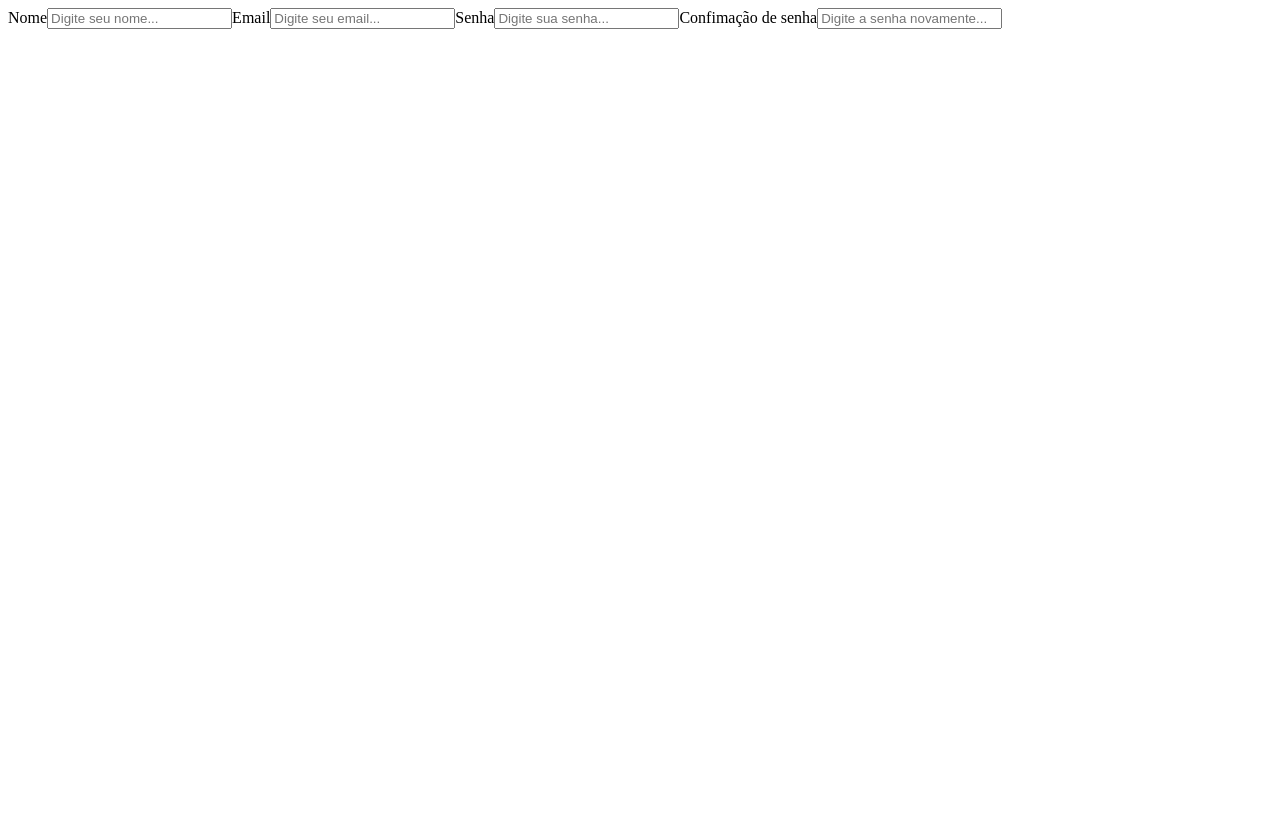
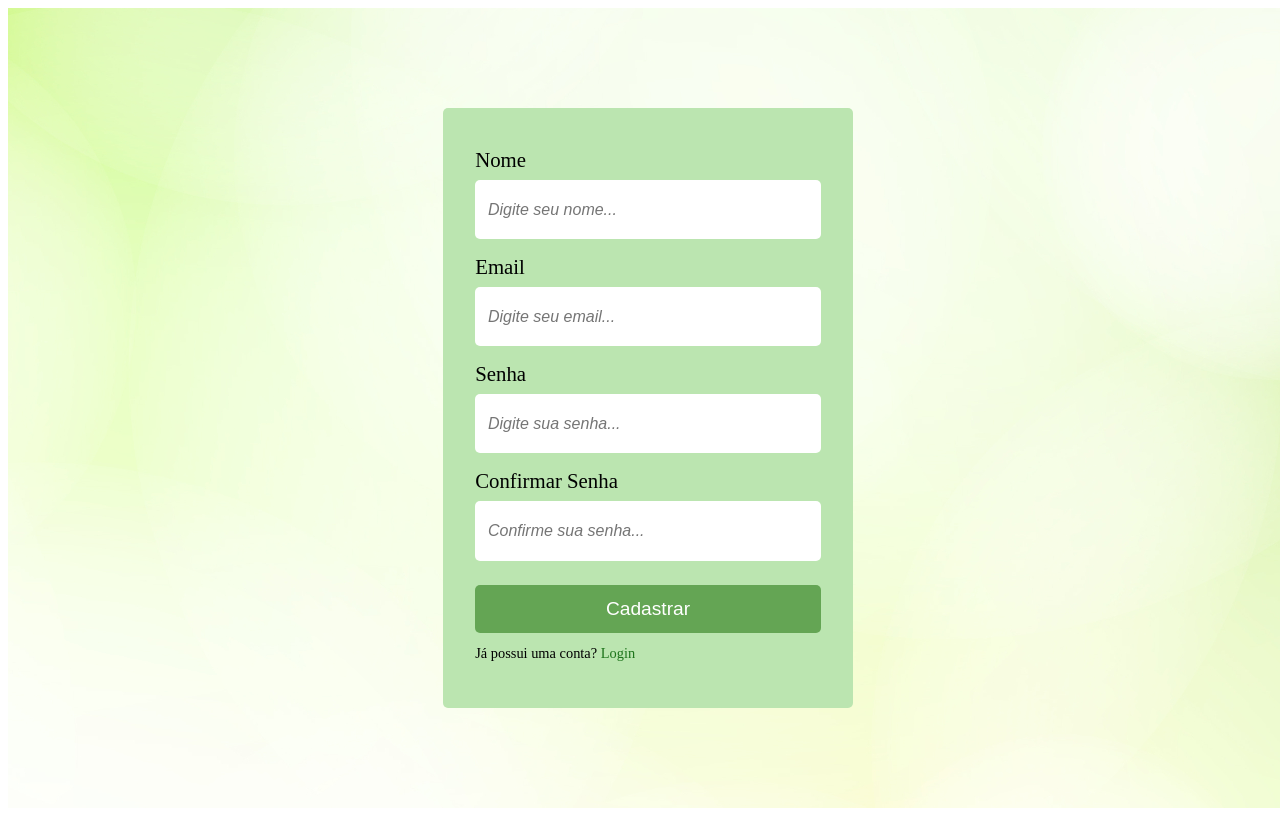
Before and after one commit to carlosMachado1/arvore-do-curso, a Next.js app in the folder arvore-do-curso-frontend/: page /cadastro in a window 1280 px wide. Built offline with nearby package versions, Linux system fonts and the light colour scheme.

Commit message:
Tela de cadastro finalizada.

```diff
--- a/arvore-do-curso-frontend/src/interfaces/cadastro.ts
+++ b/arvore-do-curso-frontend/src/interfaces/cadastro.ts
@@ -2,5 +2,5 @@ export interface CadastroForm {
     nome: string
     email: string
     senha: string
-    confirmSenha: string
+    confirmarSenha: string
 }
--- a/arvore-do-curso-frontend/src/pages/cadastro/index.tsx
+++ b/arvore-do-curso-frontend/src/pages/cadastro/index.tsx
@@ -2,62 +2,102 @@ import Head from "next/head"
 import Link from "next/link"
 import { CadastroForm } from "../../interfaces/cadastro"
 import { useForm, SubmitHandler } from "react-hook-form"
+import styles from "../../styles/pages/Cadastro.module.css"
+import { useRouter } from "next/router"
 
 export default function Cadastro() {
+    const router = useRouter()
     const {
         register,
         handleSubmit,
         formState: { errors },
     } = useForm<CadastroForm>()
-    const onSubmit: SubmitHandler<CadastroForm> = (data) => console.log(data)
+    const onSubmit: SubmitHandler<CadastroForm> = (data) => {
+        console.log(data)
+        router.push("/principal/cursos")
+
+    }
     return (
         <div>
             <Head>
                 <title>Cadastro de Usuário</title>
             </Head>
-            <div>
-                <form onSubmit={handleSubmit(onSubmit)}>
-                    <label>
-                        Nome
+            <div className={styles.container}>
+                <form onSubmit={handleSubmit(onSubmit)} className={styles.form}>
+                    <div className={styles.inputGroup}>
+                        <label htmlFor="nome" className={styles.label}>
+                            Nome
+                        </label>
                         <input
-                            {...register("nome", { required: true })}
+                            type="text"
+                            id="nome"
                             placeholder="Digite seu nome..."
+                            className={styles.input}
+                            {...register("nome", {
+                                required: true,
+                            })}
+                        />
+                    </div>
+
+                    <div className={styles.inputGroup}>
+                        <label htmlFor="email" className={styles.label}>
+                            Email
+                        </label>
+                        <input
                             type="text"
-                        />
-                    </label>
-
-                    <label>
-                        Email
-                        <input
+                            id="email"
+                            placeholder="Digite seu email..."
+                            className={styles.input}
                             {...register("email", {
                                 required: true,
                             })}
-                            placeholder="Digite seu email..."
-                            type="text"
                         />
-                    </label>
+                    </div>
 
-                    <label>
-                        Senha
+                    <div className={styles.inputGroup}>
+                        <label htmlFor="senha" className={styles.label}>
+                            Senha
+                        </label>
                         <input
-                            {...register("nome", {
+                            type="password"
+                            id="senha"
+                            placeholder="Digite sua senha..."
+                            className={styles.input}
+                            {...register("senha", {
                                 required: true,
                             })}
-                            placeholder="Digite sua senha..."
+                        />
+                    </div>
+
+                    <div className={styles.inputGroup}>
+                        <label htmlFor="senha" className={styles.label}>
+                            Confirmar Senha
+                        </label>
+                        <input
                             type="password"
-                        />
-                    </label>
-
-                    <label>
-                        Confimação de senha
-                        <input
-                            {...register("nome", {
+                            id="senha"
+                            placeholder="Confirme sua senha..."
+                            className={styles.input}
+                            {...register("confirmarSenha", {
                                 required: true,
                             })}
-                            placeholder="Digite a senha novamente..."
-                            type="password"
                         />
-                    </label>
+                    </div>
+
+                    <div className={styles.inputGroup}>
+                        <button type="submit" className={styles.button}>
+                            Cadastrar
+                        </button>
+                    </div>
+
+                    <div className={styles.more}>
+                        <p className={styles.moreText}>
+                            Já possui uma conta?{" "}
+                            <Link href="/">
+                                <a className={styles.moreLink}>Login</a>
+                            </Link>
+                        </p>
+                    </div>
                 </form>
             </div>
         </div>
--- /dev/null
+++ b/arvore-do-curso-frontend/src/styles/pages/Cadastro.module.css
@@ -0,0 +1,78 @@
+.container {
+    width: 100vw;
+    height: 100vh;
+    background-image: url("../../../public/images/Fundo.png");
+    display: flex;
+    flex-direction: row;
+    justify-content: center;
+    align-items: center;
+}
+
+.form {
+    background-color: #bbe5b0;
+    border-radius: 5px;
+    display: flex;
+    flex-direction: column;
+    padding: 2rem;
+}
+
+.label {
+    display: block;
+    font-size: 1.3rem;
+    font-weight: 500;
+    width: fit-content;
+}
+
+.input {
+    width: 20rem;
+    height: 2.1rem;
+    font-size: 1rem;
+    font-weight: 300;
+    outline: none;
+    border: none;
+    padding: 0.8rem;
+    margin-top: 0.5rem;
+    border-radius: 5px;
+}
+
+.input::placeholder {
+    font-weight: 400;
+    font-style: italic;
+}
+
+.inputGroup {
+    display: flex;
+    flex-direction: column;
+    margin: 0.5rem 0;
+}
+
+.button {
+    background-color: #64a554;
+    border: none;
+    height: 3rem;
+    border-radius: 5px;
+    font-size: 1.2rem;
+    font-weight: 500;
+    color: #fff;
+    cursor: pointer;
+    margin-top: 0.5rem;
+}
+
+.button:hover {
+    opacity: 0.9;
+}
+
+.moreText {
+    font-size: 0.9rem;
+    font-weight: 300;
+    margin-top: 0.25rem;
+}
+
+.moreLink {
+    text-decoration: none;
+    color: #1d741b;
+}
+
+.moreLink:hover {
+    color: brown;
+}
```
Also changed, not shown: arvore-do-curso-frontend/src/pages/principal/index.tsx (deleted).
